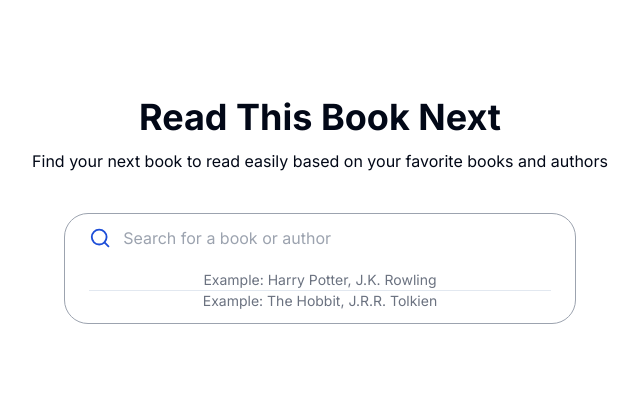
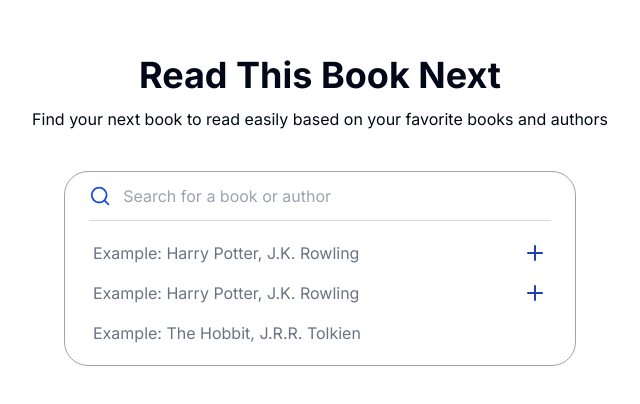
Before and after one commit to Abbas-Abdelila/read-this-book-next, a Next.js app: page / in a window 1280 px wide. Shown: the part 190-594 px from the top of the page, without its empty margins (320-960 px from the left). Built offline with nearby package versions, Linux system fonts and the light colour scheme.

Commit message:
Add search input and example suggestions

```diff
--- a/app/page.tsx
+++ b/app/page.tsx
@@ -1,4 +1,5 @@
 import { SearchIcon } from "lucide-react";
+import { PlusIcon } from "lucide-react";
 
 export default function Home() {
   return (
@@ -11,8 +12,8 @@ export default function Home() {
         </p>
       </div>
 
-      <div className="w-[40%] mt-10 px-6 py-3 border border-gray-400 rounded-3xl">
-        <div className="flex space-x-3 items-center ">
+      <div className="w-[40%] mt-10 px-6 py-3 border border-gray-400 rounded-3xl divide-y divide-gray-300">
+        <div className="flex space-x-3 items-center pb-3">
           <SearchIcon className="w-6 h-6 text-blue-700 cursor-pointer" />
           <input
             type="text"
@@ -20,11 +21,16 @@ export default function Home() {
             className="focus:outline-none focus:shadow-none w-full "
           />
         </div>
-        <div className="mt-5 text-center divide-y">
-            <p className="text-sm text-gray-500">
+        <div className="text-left pt-3">
+            <p className="text-md text-gray-500 px-1 py-2 flex justify-between hover:bg-slate-200 bg-opacity-50 rounded-md">
               Example: Harry Potter, J.K. Rowling
+              <PlusIcon className="text-blue-800 cursor-pointer" />
             </p>
-            <p className="text-sm text-gray-500">
+            <p className="text-md text-gray-500 px-1 py-2 flex justify-between hover:bg-slate-200 bg-opacity-50 rounded-md">
+              Example: Harry Potter, J.K. Rowling
+              <PlusIcon className="text-blue-800 cursor-pointer" />
+            </p>
+            <p className="text-md text-gray-500 px-1 py-2 hover:bg-slate-200 bg-opacity-50 rounded-md">
               Example: The Hobbit, J.R.R. Tolkien
             </p>
           </div>
```
